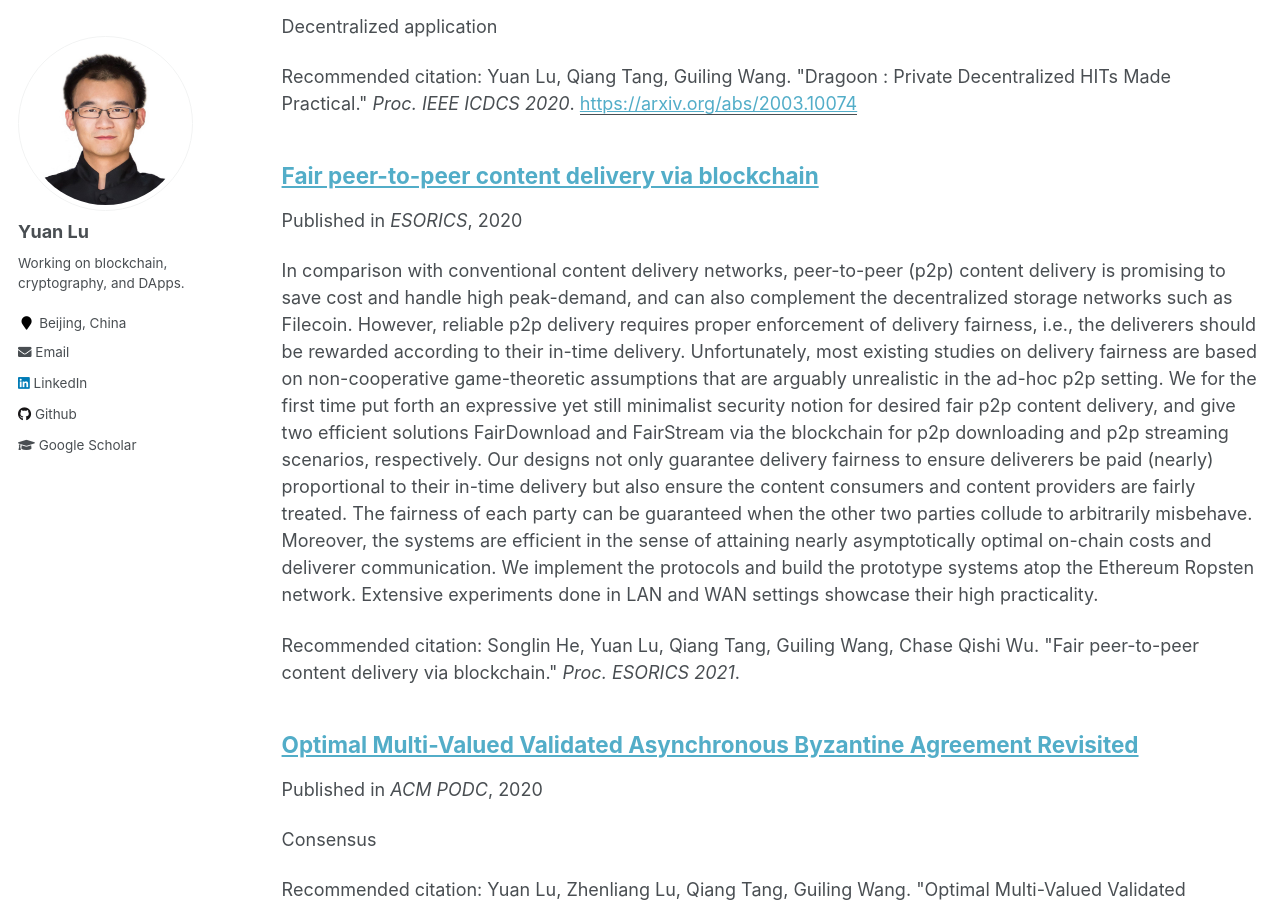
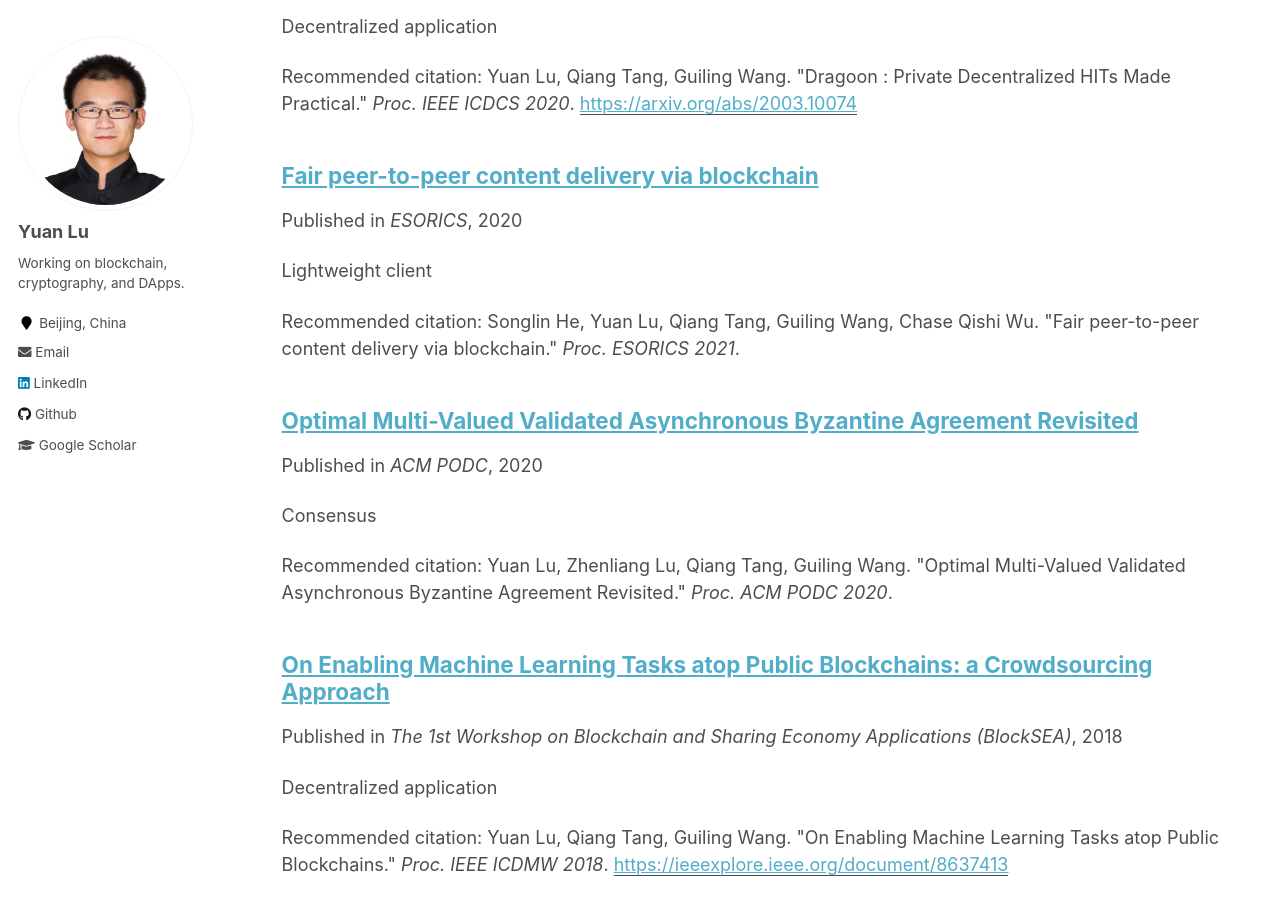
Before and after one commit to yylluu/yylluu.github.io, a Jekyll site: the page built from _pages/publications.md, in a window 1280 px wide and 900 px high, scrolled down 274 px. Built offline with Jekyll 4.4.1, drawn with Linux system fonts in a browser that asks for light colours.

Commit message:
Update 2021-09-30-dcdn.md

```diff
--- a/_publications/2021-09-30-dcdn.md
+++ b/_publications/2021-09-30-dcdn.md
@@ -2,6 +2,7 @@
 title: "Fair peer-to-peer content delivery via blockchain"
 collection: ESORICS 2021
 permalink: /publication/2021-09-30-dcdn
+excerpt: 'Lightweight client'
 date: 2020-08-03
 venue: 'ESORICS'
 
```
